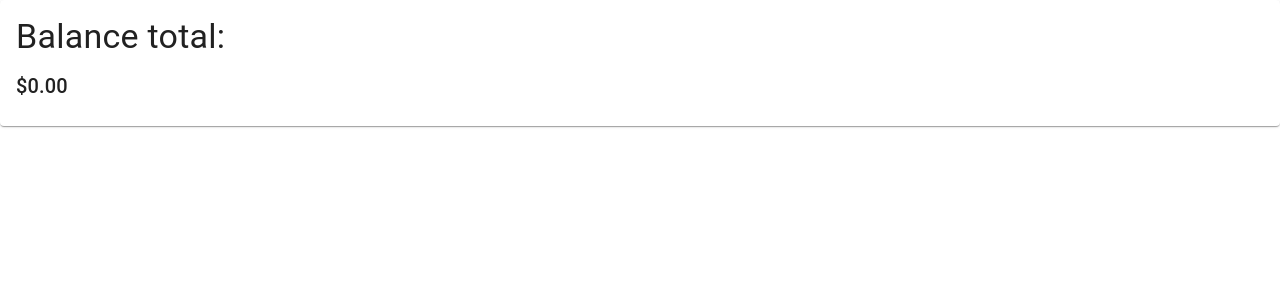
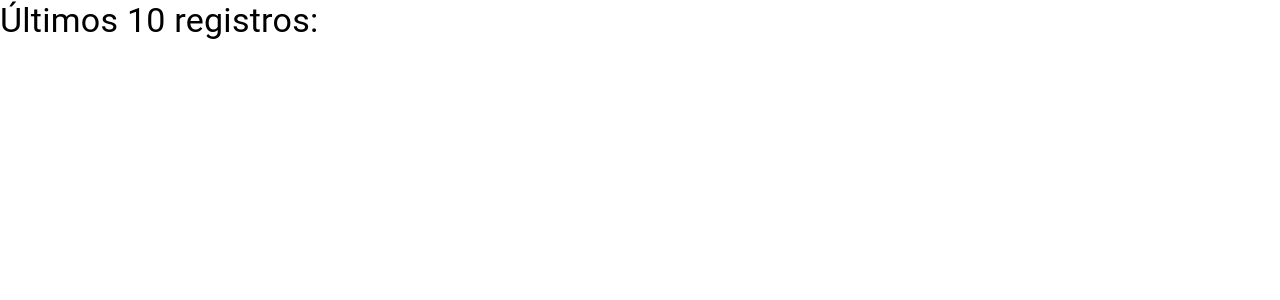
Before and after one commit to Alanoterohs/expense-tracker-PERN, a JavaScript app in the folder client/: page / in a window 1280 px wide. Shown: the top 300 px of the page. Built offline with nearby package versions, Linux system fonts and the light colour scheme; the HTML template or start-up script is replaced by a standard one.

Commit message:
ultimos 10 registros

```diff
--- a/client/src/App.js
+++ b/client/src/App.js
@@ -1,9 +1,9 @@
-import Balance from './components/balance/Balance';
+import ContainerLastExpenses from './components/lastExpenses/ContainerLastExpenses';
 
 function App() {
   return (
     <div className="App">
-      <Balance/>
+      <ContainerLastExpenses/>
     </div>
   );
 }
--- /dev/null
+++ b/client/src/components/lastExpenses/ContainerLastExpenses.js
@@ -0,0 +1,17 @@
+import {
+ Grid,
+ Typography,
+
+ } from '@material-ui/core';
+
+function ContainerLastExpenses(props){
+  return (
+    <Grid>
+      <Typography variant="h4"
+        gutterBottom> Últimos 10 registros: </Typography>
+        <div>{props.children}</div>
+    </Grid>
+  );
+}
+
+export default ContainerLastExpenses;
```
